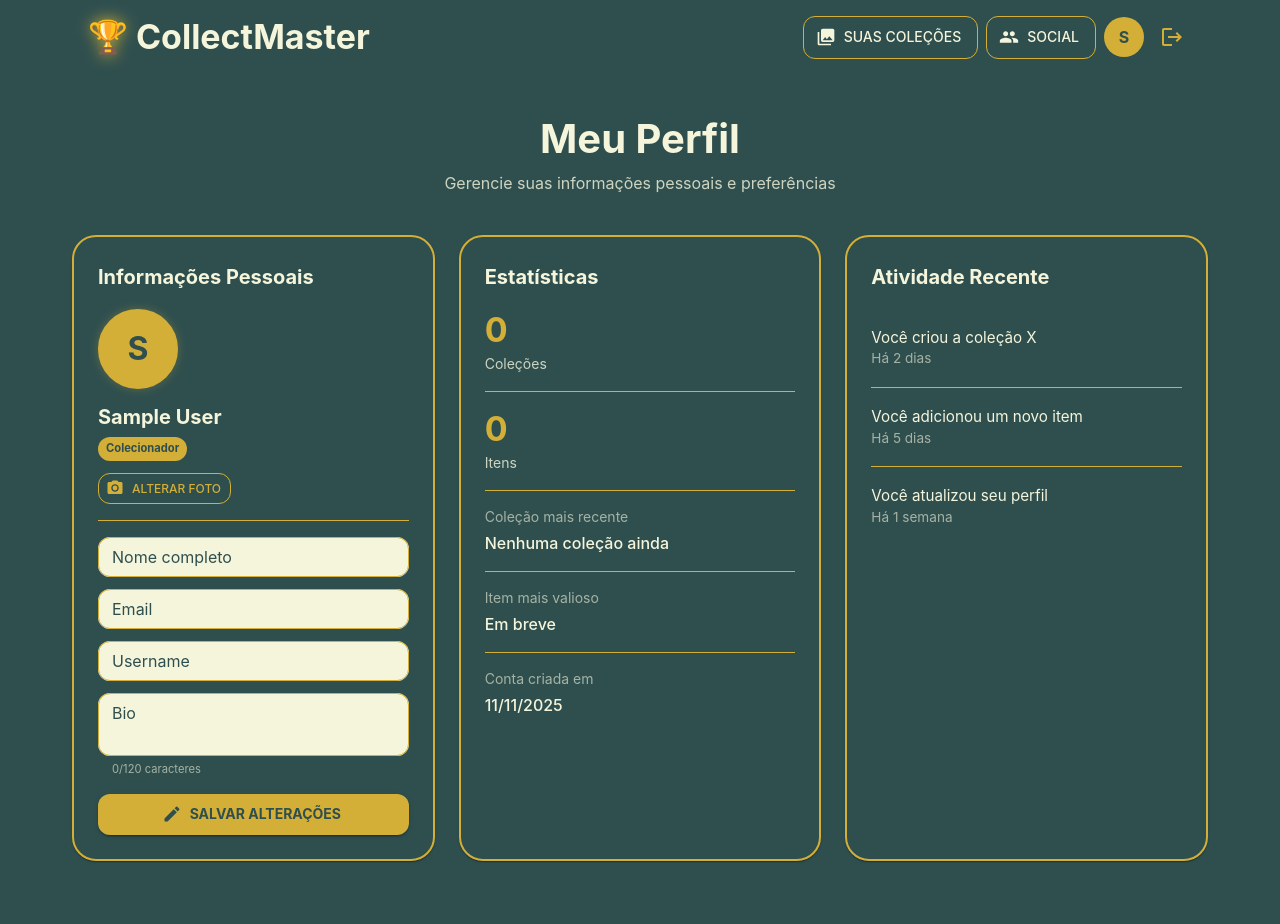
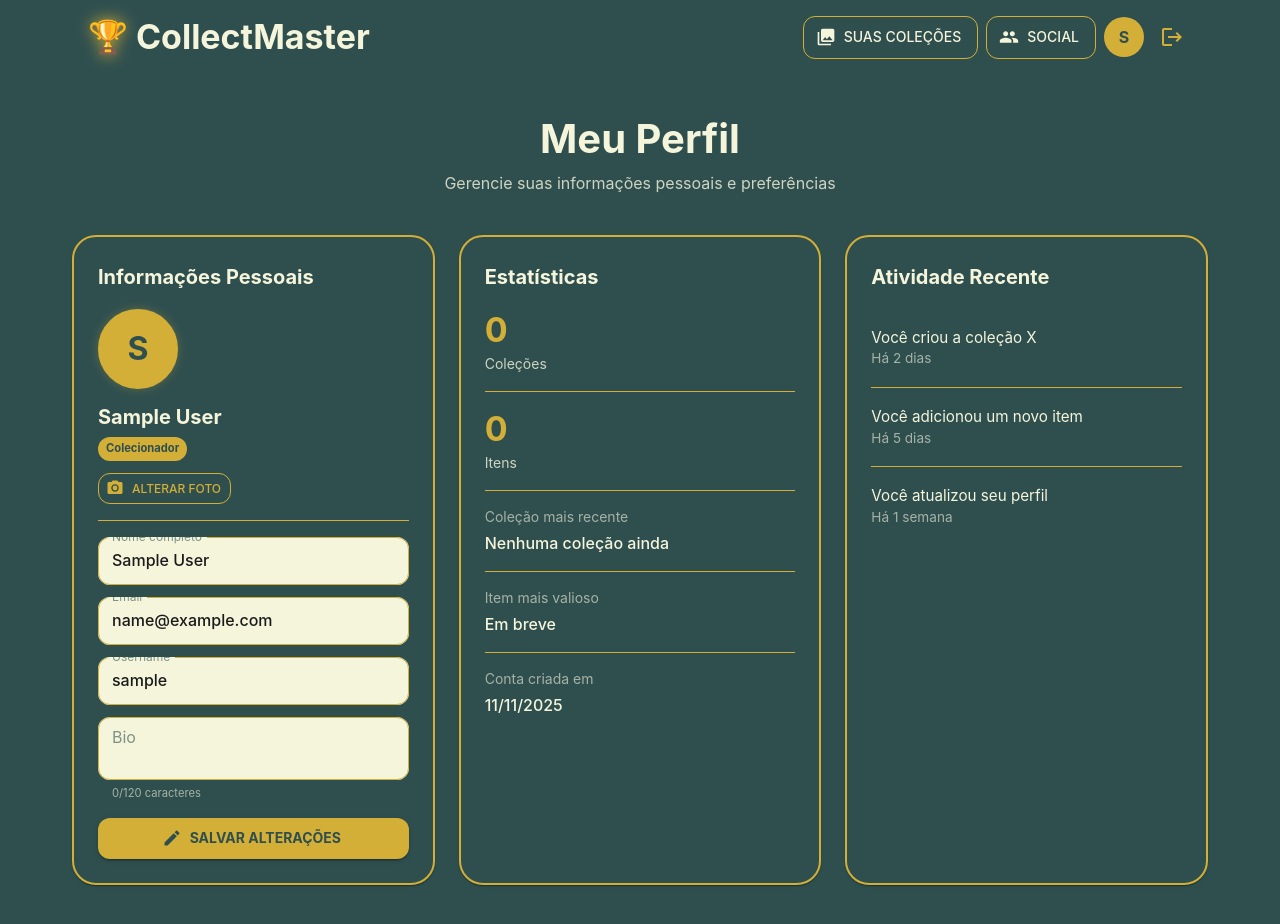
Before and after one commit to g-ribeirods/CollectMaster, a React (Vite) app: page /perfil in a window 1280 px wide. Before the commit the page ends 901 px from the top, so only its background shows below. Built offline with nearby package versions, Linux system fonts and the light colour scheme; no server answers; sample sign-in values are in the browser's storage.

Commit message:
fixing some details, labels and etc.

```diff
--- a/src/pages/Dashboard/Dashboard.jsx
+++ b/src/pages/Dashboard/Dashboard.jsx
@@ -31,6 +31,17 @@ const DashboardView = ({
       '& fieldset': { borderColor: '#2F4F4F' },
       '&:hover fieldset': { borderColor: '#D4AF37' },
       '&.Mui-focused fieldset': { borderColor: '#D4AF37' },
+    },
+    '& .MuiOutlinedInput-input': {
+      color: '#000000',
+      '&:-webkit-autofill': {
+        WebkitTextFillColor: '#000000',
+        WebkitBoxShadow: '0 0 0 1000px #ffffff inset',
+      },
+      '&:-webkit-autofill:focus': {
+        WebkitTextFillColor: '#000000',
+        WebkitBoxShadow: '0 0 0 1000px #ffffff inset',
+      },
     },
     '& .MuiInputLabel-root': { color: '#2F4F4F' },
     '& .MuiInputLabel-root.Mui-focused': { color: '#D4AF37' },
--- a/src/pages/Home/Home.jsx
+++ b/src/pages/Home/Home.jsx
@@ -589,7 +589,7 @@ const Home = () => {
           </Grid>
           <Box sx={{ borderTop: 1, borderColor: 'rgba(212, 175, 55, 0.3)', mt: 4, pt: 4, textAlign: 'center' }}>
             <Typography variant="body2" sx={{ color: 'rgba(245, 245, 220, 0.7)' }}>
-              © 2024 CollectMaster. Todos os direitos reservados.
+              © 2025 CollectMaster. Todos os direitos reservados.
             </Typography>
           </Box>
         </Container>
--- a/src/pages/Profile/ProfilePage.jsx
+++ b/src/pages/Profile/ProfilePage.jsx
@@ -154,9 +154,6 @@ const ProfilePage = () => {
                   fullWidth
                   size="small"
                   variant="outlined"
-                  InputLabelProps={{
-                    shrink: false,
-                  }}
                   sx={{
                     '& .MuiOutlinedInput-root': {
                       bgcolor: '#F5F5DC',
@@ -170,26 +167,16 @@ const ProfilePage = () => {
                         borderColor: '#D4AF37',
                       },
                     },
+                    '& .MuiOutlinedInput-input': {
+                      color: '#1a1a1a',
+                      fontWeight: 500,
+                      padding: '12.5px 14px',
+                    },
                     '& .MuiInputLabel-root': {
-                      color: '#2F4F4F',
-                      position: 'absolute',
-                      left: '14px',
-                      top: '50%',
-                      transform: 'translateY(-50%)',
-                      pointerEvents: 'none',
-                      transition: 'all 0.2s',
+                      color: 'rgba(47, 79, 79, 0.6)',
                     },
                     '& .MuiInputLabel-root.Mui-focused': {
                       color: '#D4AF37',
-                      transform: 'translate(14px, -9px) scale(0.75)',
-                      top: '0',
-                    },
-                    '& .MuiInputLabel-root.MuiInputLabel-shrink': {
-                      transform: 'translate(14px, -9px) scale(0.75)',
-                      top: '0',
-                    },
-                    '& .MuiOutlinedInput-input': {
-                      padding: '8.5px 14px',
                     },
                   }}
                 />
@@ -201,9 +188,6 @@ const ProfilePage = () => {
                   fullWidth
                   size="small"
                   variant="outlined"
-                  InputLabelProps={{
-                    shrink: false,
-                  }}
                   sx={{
                     '& .MuiOutlinedInput-root': {
                       bgcolor: '#F5F5DC',
@@ -217,26 +201,16 @@ const ProfilePage = () => {
                         borderColor: '#D4AF37',
                       },
                     },
+                    '& .MuiOutlinedInput-input': {
+                      color: '#1a1a1a',
+                      fontWeight: 500,
+                      padding: '12.5px 14px',
+                    },
                     '& .MuiInputLabel-root': {
-                      color: '#2F4F4F',
-                      position: 'absolute',
-                      left: '14px',
-                      top: '50%',
-                      transform: 'translateY(-50%)',
-                      pointerEvents: 'none',
-                      transition: 'all 0.2s',
+                      color: 'rgba(47, 79, 79, 0.6)',
                     },
                     '& .MuiInputLabel-root.Mui-focused': {
                       color: '#D4AF37',
-                      transform: 'translate(14px, -9px) scale(0.75)',
-                      top: '0',
-                    },
-                    '& .MuiInputLabel-root.MuiInputLabel-shrink': {
-                      transform: 'translate(14px, -9px) scale(0.75)',
-                      top: '0',
-                    },
-                    '& .MuiOutlinedInput-input': {
-                      padding: '8.5px 14px',
                     },
                   }}
                 />
@@ -247,9 +221,6 @@ const ProfilePage = () => {
                   fullWidth
                   size="small"
                   variant="outlined"
-                  InputLabelProps={{
-                    shrink: false,
-                  }}
                   sx={{
                     '& .MuiOutlinedInput-root': {
                       bgcolor: '#F5F5DC',
@@ -263,26 +234,16 @@ const ProfilePage = () => {
                         borderColor: '#D4AF37',
                       },
                     },
+                    '& .MuiOutlinedInput-input': {
+                      color: '#1a1a1a',
+                      fontWeight: 500,
+                      padding: '12.5px 14px',
+                    },
                     '& .MuiInputLabel-root': {
-                      color: '#2F4F4F',
-                      position: 'absolute',
-                      left: '14px',
-                      top: '50%',
-                      transform: 'translateY(-50%)',
-                      pointerEvents: 'none',
-                      transition: 'all 0.2s',
+                      color: 'rgba(47, 79, 79, 0.6)',
                     },
                     '& .MuiInputLabel-root.Mui-focused': {
                       color: '#D4AF37',
-                      transform: 'translate(14px, -9px) scale(0.75)',
-                      top: '0',
-                    },
-                    '& .MuiInputLabel-root.MuiInputLabel-shrink': {
-                      transform: 'translate(14px, -9px) scale(0.75)',
-                      top: '0',
-                    },
-                    '& .MuiOutlinedInput-input': {
-                      padding: '8.5px 14px',
                     },
                   }}
                 />
@@ -310,14 +271,15 @@ const ProfilePage = () => {
                         borderColor: '#D4AF37',
                       },
                     },
+                    '& .MuiOutlinedInput-input': {
+                      color: '#1a1a1a',
+                      fontWeight: 500,
+                    },
                     '& .MuiInputLabel-root': {
-                      color: '#2F4F4F',
+                      color: 'rgba(47, 79, 79, 0.6)',
                     },
                     '& .MuiInputLabel-root.Mui-focused': {
                       color: '#D4AF37',
-                    },
-                    '& .MuiInputLabel-root.MuiInputLabel-shrink': {
-                      transform: 'translate(14px, -9px) scale(0.75)',
                     },
                     '& .MuiFormHelperText-root': {
                       color: 'rgba(245, 245, 220, 0.6)',
```
